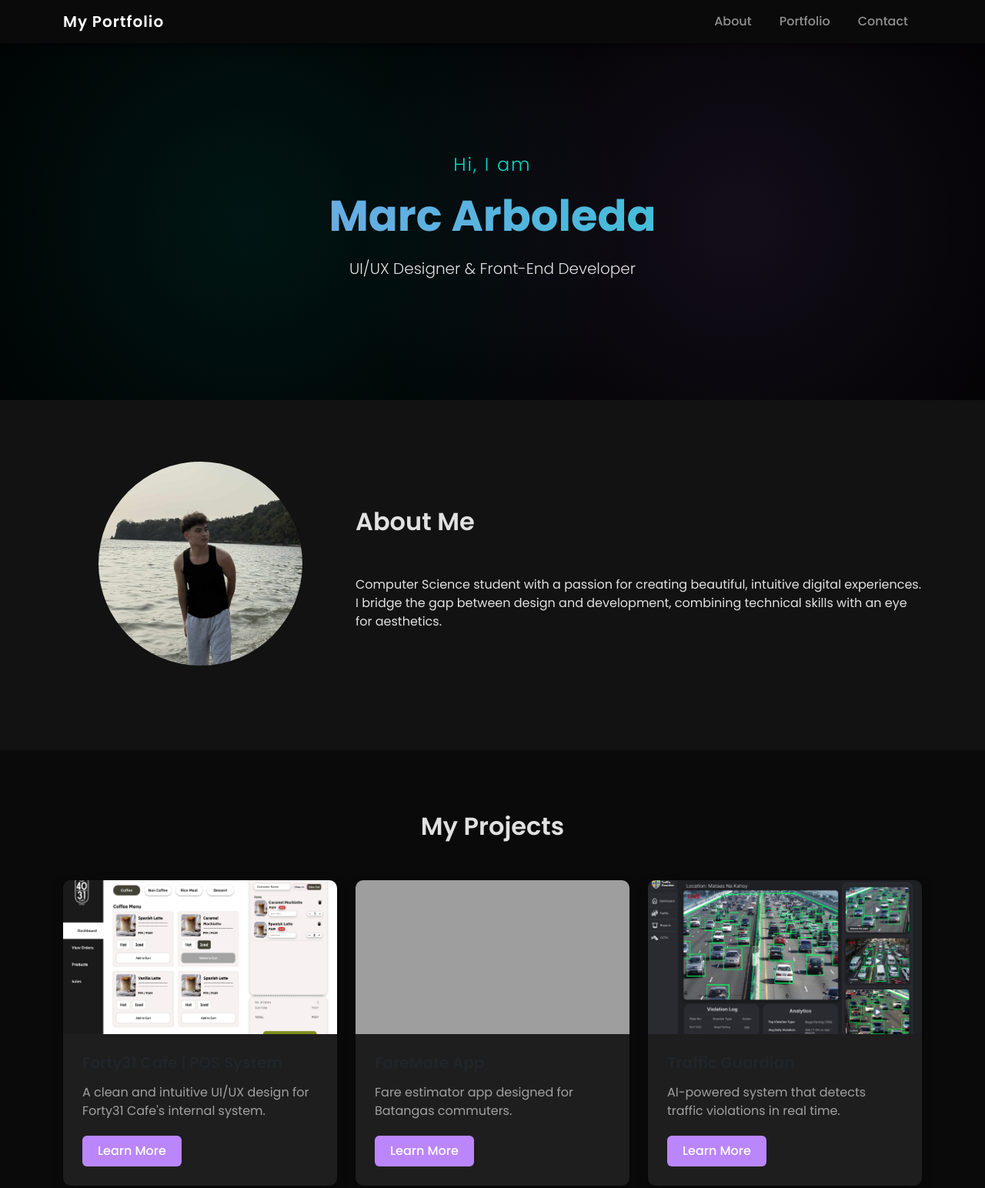
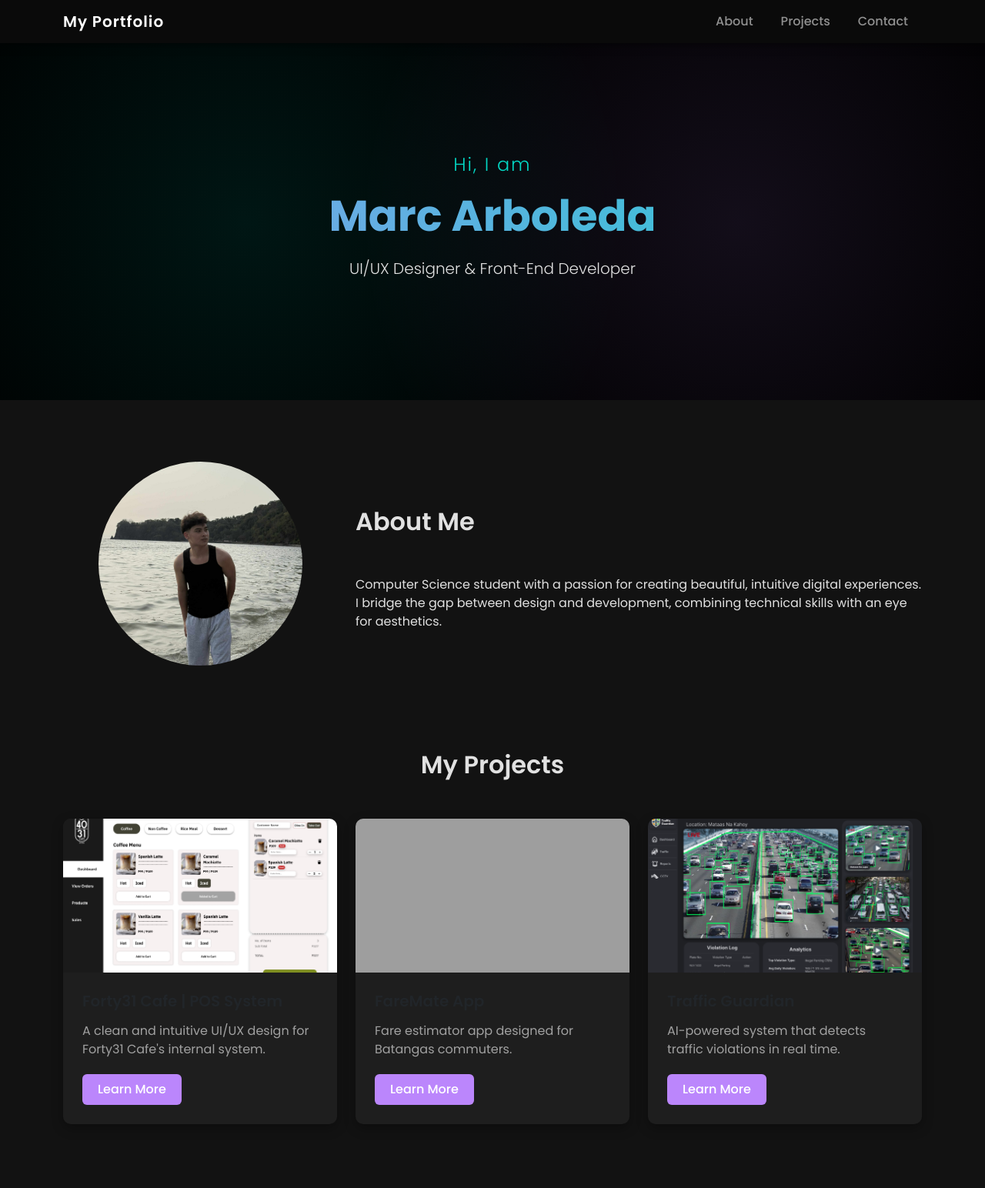
Before and after one commit to marcarboleda/html-css-js, a plain HTML site: page index.html in a window 1280 px wide. Shown: the top 1544 px of the page at 77% size. Drawn offline with nearby package versions, Linux system fonts and the light colour scheme; grey boxes are pictures that could not be loaded.

Commit message:
Rename portfolio section to projects for consistency in navigation and section titles

```diff
--- a/index.html
+++ b/index.html
@@ -27,7 +27,7 @@
                         <a class="nav-link" href="#about">About</a>
                     </li>
                     <li class="nav-item">
-                        <a class="nav-link" href="#portfolio">Portfolio</a>
+                        <a class="nav-link" href="#project">Projects</a>
                     </li>
                     <li class="nav-item">
                         <a class="nav-link" href="#contact">Contact</a>
@@ -65,7 +65,7 @@
     </section>
 
     <!-- Portfolio Section -->
-    <section id="portfolio" class="portfolio-section">
+    <section id="project" class="project-section">
         <div class="container">
             <h2 class="text-center section-title">My Projects</h2>
             <div class="row">
```
